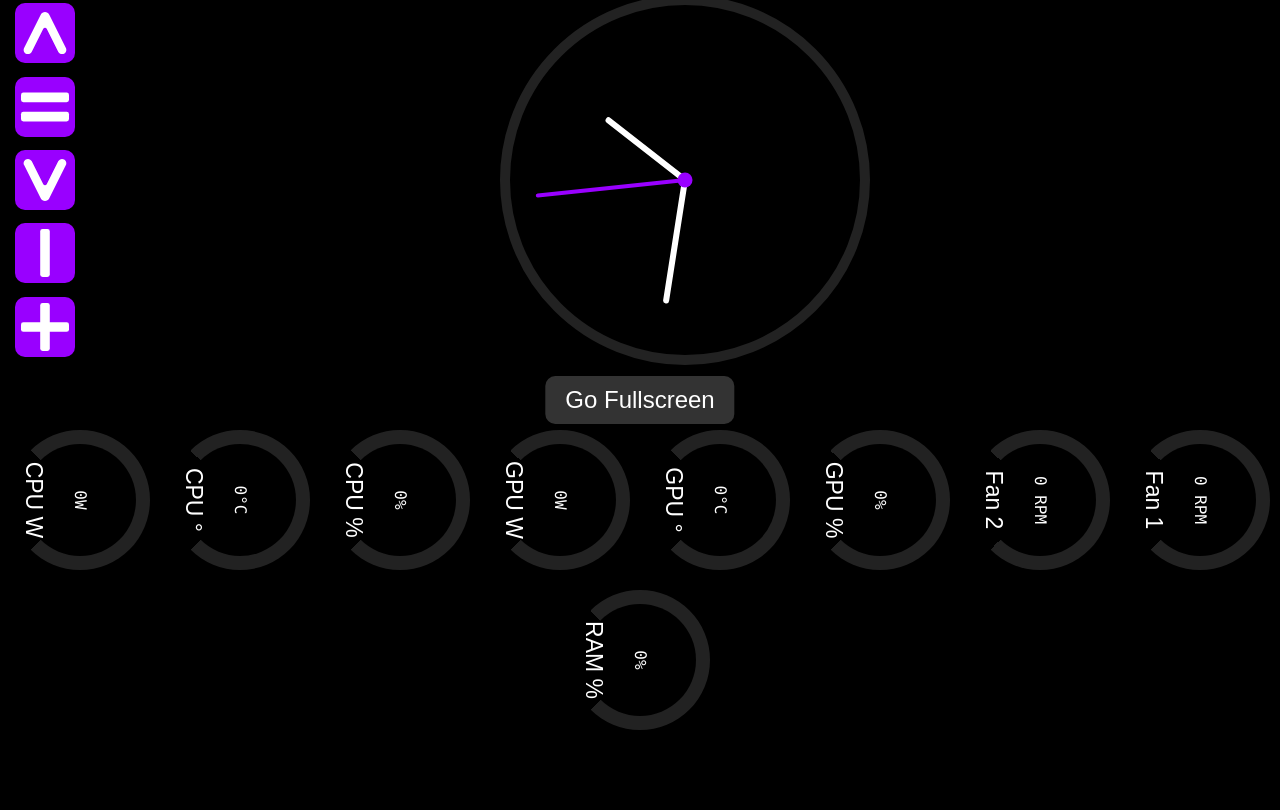
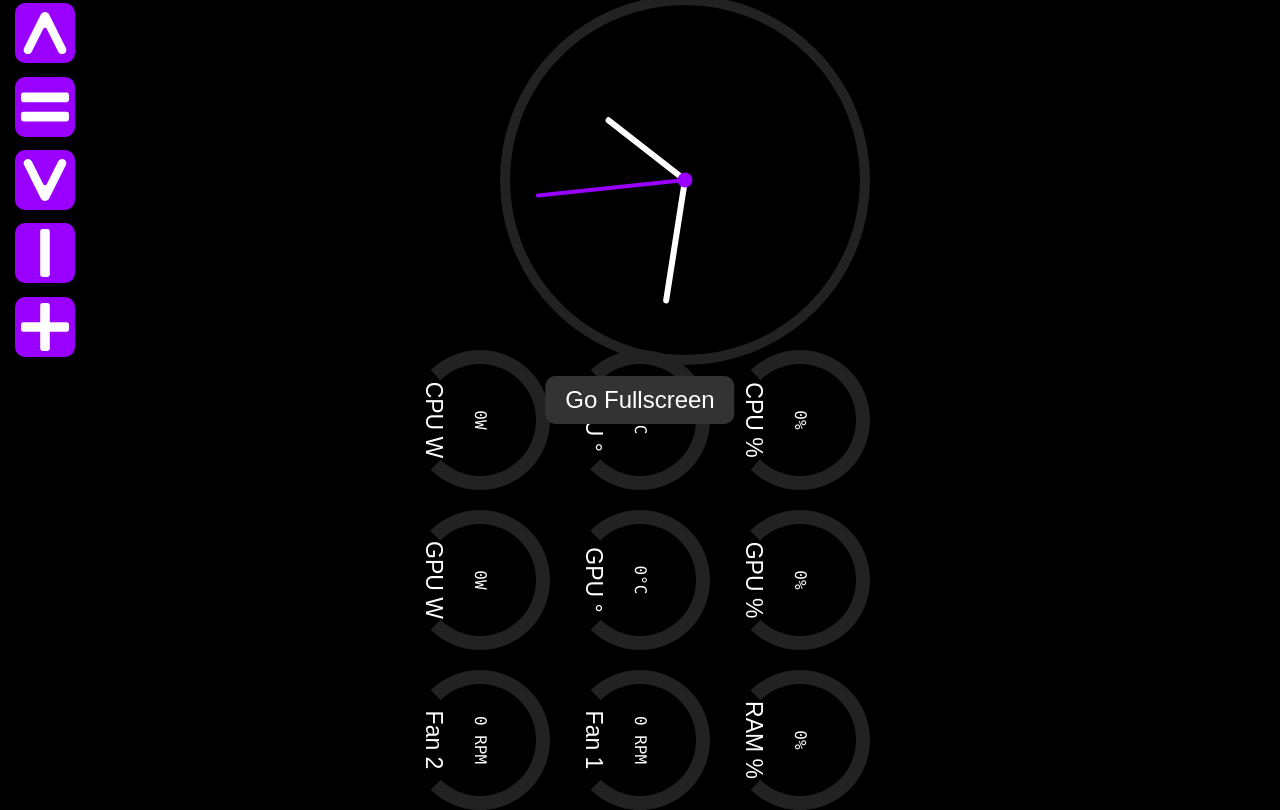
Before and after one commit to NovodoOfficial/Standby, a Flask app: page / in a window 1280 px wide. Before the commit the page ends 730 px from the top, so only its background shows below. Run offline with Flask 3, Linux system fonts and the light colour scheme; data that the repository does not hold is empty; parts of the project's set-up code (start-up, migrations or seed data) failed here and were passed over.

Commit message:
Fixed GUI display issue V2

```diff
--- a/standby-resources/static/css/analog.css
+++ b/standby-resources/static/css/analog.css
@@ -7,6 +7,7 @@
     background-color: black;
     flex-grow: 0;
     flex-shrink: 0;
+    z-index: -5;
 }
 
 .hand {
--- a/standby-resources/static/css/styles.css
+++ b/standby-resources/static/css/styles.css
@@ -9,22 +9,31 @@ body {
     background-color: black;
     font-family: Arial, Helvetica, sans-serif;
     color: white;
-    max-width: 116px;
+    overflow: auto;
 }
 
 .monitor {
+    display: flex;
+    justify-content: center;
+    align-items: center;
+    align-content: center;
+    flex-direction: column;
+    gap: 20px;
     position: absolute;
     top: 45%;
     bottom: 0;
     left: 0;
     right: 0;
+    padding: 0;
+}
+
+.hardware-section {
     display: flex;
     justify-content: center;
     align-items: center;
     align-content: center;
     gap: 20px;
     padding: 0;
-    flex-wrap: wrap;
     flex-shrink: 0;
 }
 
--- a/standby-resources/templates/index.html
+++ b/standby-resources/templates/index.html
@@ -14,6 +14,7 @@
     <div id="blackoutElement"></div>
 
     <div class="monitor">
+        <div class="cpu-section hardware-section">
             <!-- CPU Power Usage Gauge -->
             <div class="gauge">
                 <div class="gauge-outer">
@@ -46,7 +47,9 @@
                 <span class="gauge-name">CPU %</span>
                 <div class="gauge-background"></div>
             </div>
+        </div>
 
+        <div class="gpu-section hardware-section">
             <!-- GPU Power Usage Gauge -->
             <div class="gauge">
                 <div class="gauge-outer">
@@ -79,7 +82,9 @@
                 <span class="gauge-name">GPU %</span>
                 <div class="gauge-background"></div>
             </div>
+        </div>
 
+        <div class="other-section hardware-section">
             <!-- Fan 2 Speed Gauge -->
             <div class="gauge">
                 <div class="gauge-outer">
@@ -111,6 +116,7 @@
                 </div>
                 <span class="gauge-name">RAM %</span>
                 <div class="gauge-background"></div>
+            </div>
         </div>
 
         <!-- Motherboard Sensors -->
```
Lines whose indentation alone changed are shown as unchanged.
